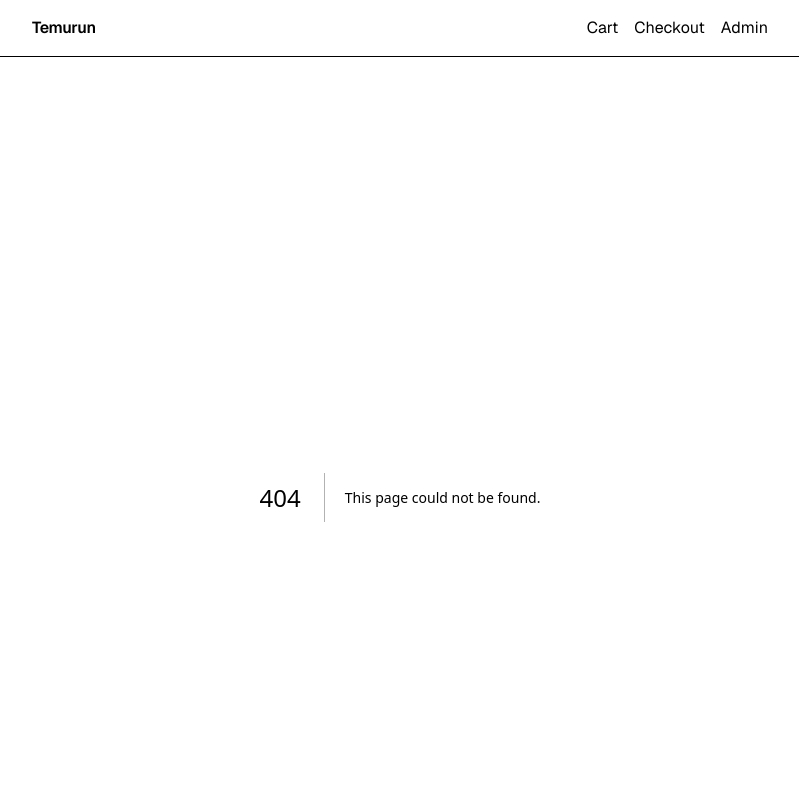
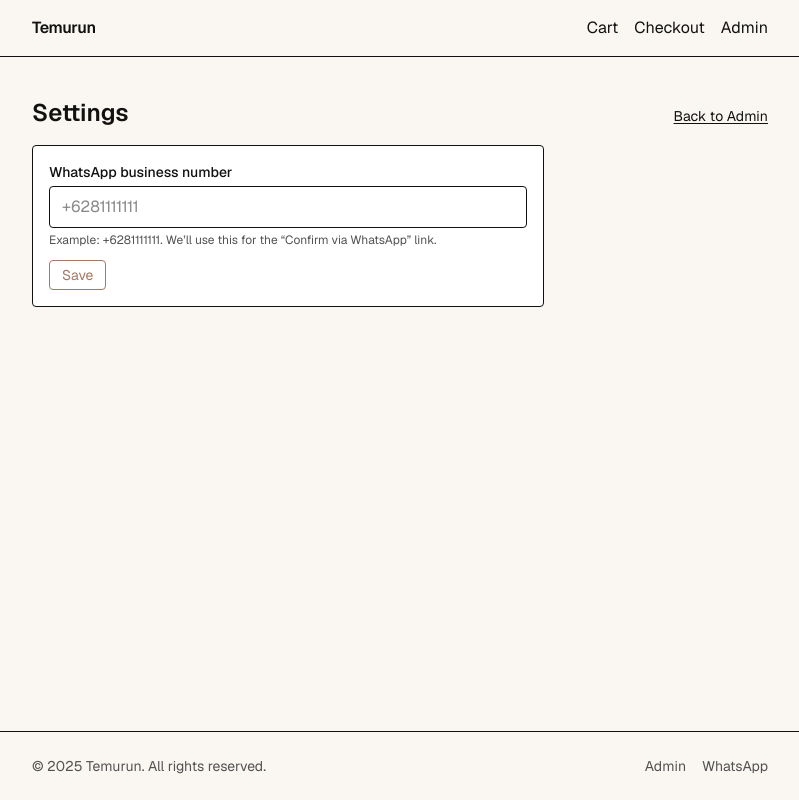
Before and after one commit to bearmanto/temurun, a Next.js app: page /admin/settings in a window 1280 px wide. Before the commit this address had no page. Shown: the top 800 px of the page, without its empty margins (240-1039 px from the left). Built offline with nearby package versions, Linux system fonts and the light colour scheme; no server answers; the database is empty.

Commit message:
feat(settings): order summary uses DB WA number; add Settings link in admin hub

```diff
--- a/src/app/admin/page.tsx
+++ b/src/app/admin/page.tsx
@@ -15,6 +15,7 @@ export default function AdminPage() {
         <li>View and edit products (limited fields at first).</li>
         <li><a href="/admin/orders" className="underline">View orders</a></li>
         <li><a href="/admin/products" className="underline">View products</a></li>
+        <li><a href="/admin/settings" className="underline">Settings</a></li>
       </ul>
       <p className="text-sm text-neutral-500">
         Admin MVP is planned for Milestone 5.
--- /dev/null
+++ b/src/app/admin/settings/page.tsx
@@ -0,0 +1,69 @@
+import Link from "next/link";
+import { revalidatePath } from "next/cache";
+import { getSupabase } from "@/lib/supabase/server";
+import { getAdminSupabase } from "@/lib/supabase/admin";
+
+export const metadata = {
+  title: "Admin — Settings",
+};
+
+export default async function AdminSettingsPage() {
+  // Read current WA number (if Supabase is configured)
+  let current = "";
+  const sb = getSupabase();
+  if (sb) {
+    const { data } = await sb.from("settings").select("value").eq("key", "wa_number").maybeSingle();
+    current = data?.value ?? "";
+  }
+
+  async function saveSettings(formData: FormData) {
+    "use server";
+    const admin = getAdminSupabase();
+    if (!admin) return;
+
+    const wa = String(formData.get("wa_number") || "").trim();
+
+    await admin
+      .from("settings")
+      .upsert(
+        { key: "wa_number", value: wa, updated_at: new Date().toISOString() },
+        { onConflict: "key" }
+      );
+
+    revalidatePath("/admin/settings");
+  }
+
+  return (
+    <section className="space-y-4">
+      <header className="flex items-baseline justify-between">
+        <h1 className="text-2xl font-semibold">Settings</h1>
+        <Link href="/admin" className="text-sm underline">
+          Back to Admin
+        </Link>
+      </header>
+
+      <form action={saveSettings} className="space-y-3 max-w-lg rounded border bg-card p-4">
+        <div>
+          <label className="block text-sm font-medium">WhatsApp business number</label>
+          <input
+            type="tel"
+            name="wa_number"
+            defaultValue={current}
+            placeholder="+6281111111"
+            className="mt-1 w-full rounded border px-3 py-2"
+          />
+          <p className="mt-1 text-xs text-neutral-600">
+            Example: +6281111111. We’ll use this for the “Confirm via WhatsApp” link.
+          </p>
+        </div>
+
+        <button
+          type="submit"
+          className="inline-flex items-center rounded border border-brand px-3 py-1 text-sm text-brand hover:bg-brand hover:text-white"
+        >
+          Save
+        </button>
+      </form>
+    </section>
+  );
+}
--- a/src/app/order/[code]/page.tsx
+++ b/src/app/order/[code]/page.tsx
@@ -2,12 +2,13 @@ import type { Metadata } from "next";
 import { notFound } from "next/navigation";
 import { getOrderByCode } from "@/lib/queries/orders";
 import { formatIDR } from "@/lib/types";
-import { WA_NUMBER } from "@/lib/env";
+import { getWaNumber } from "@/lib/queries/settings";
 import ConfirmWhatsAppButton from "@/app/components/ConfirmWhatsAppButton";
 
 type Params = { code: string };
 
-function buildWhatsAppUrl(order: {
+function buildWhatsAppUrl(
+  order: {
     code: string;
     items: { name: string; price: number; qty: number }[];
     total: number;
@@ -15,7 +16,9 @@ function buildWhatsAppUrl(order: {
     phone: string;
     address: string;
     notes?: string;
-}) {
+  },
+  waNumber: string
+) {
   const lines = order.items
     .map((it) => `${it.qty}× ${it.name} — ${formatIDR(it.price * it.qty)}`)
     .join("\n");
@@ -32,7 +35,7 @@ function buildWhatsAppUrl(order: {
     .filter(Boolean)
     .join("\n");
 
-  const number = String(WA_NUMBER || "+6281111111").replace(/[^\d]/g, "");
+  const number = String(waNumber || "+6281111111").replace(/[^\d]/g, "");
   const waBase = number ? `https://wa.me/${number}` : "https://wa.me";
   return `${waBase}?text=${encodeURIComponent(msg)}`;
 }
@@ -48,7 +51,9 @@ export default async function OrderSummaryPage({ params }: { params: Promise<Par
 
   if (!order) return notFound();
 
-  const waUrl = buildWhatsAppUrl({
+  const waNumber = await getWaNumber();
+  const waUrl = buildWhatsAppUrl(
+    {
       code: order.code,
       items: order.items.map((it) => ({ name: it.name, price: it.price, qty: it.qty })),
       total: order.total,
@@ -56,7 +61,9 @@ export default async function OrderSummaryPage({ params }: { params: Promise<Par
       phone: order.phone,
       address: order.address,
       notes: order.notes,
-  });
+    },
+    waNumber
+  );
 
   return (
     <section className="space-y-6">
--- /dev/null
+++ b/src/lib/queries/settings.ts
@@ -0,0 +1,24 @@
+import { getSupabase } from "@/lib/supabase/server";
+import { WA_NUMBER } from "@/lib/env";
+
+/** Get a single setting value by key (null if not configured or on error). */
+export async function getSetting(key: string): Promise<string | null> {
+  const sb = getSupabase();
+  if (!sb) return null;
+
+  const { data, error } = await sb
+    .from("settings")
+    .select("value")
+    .eq("key", key)
+    .maybeSingle();
+
+  if (error || !data) return null;
+  return String(data.value);
+}
+
+/** Get WhatsApp business number: DB setting first, then env fallback, then default. */
+export async function getWaNumber(): Promise<string> {
+  const fromDb = await getSetting("wa_number");
+  if (fromDb && fromDb.trim()) return fromDb.trim();
+  return WA_NUMBER || "+6281111111";
+}
```
Also changed, not shown: 1 other file (tests, documents, lock files or other folders). Lines whose indentation alone changed are shown as unchanged.
